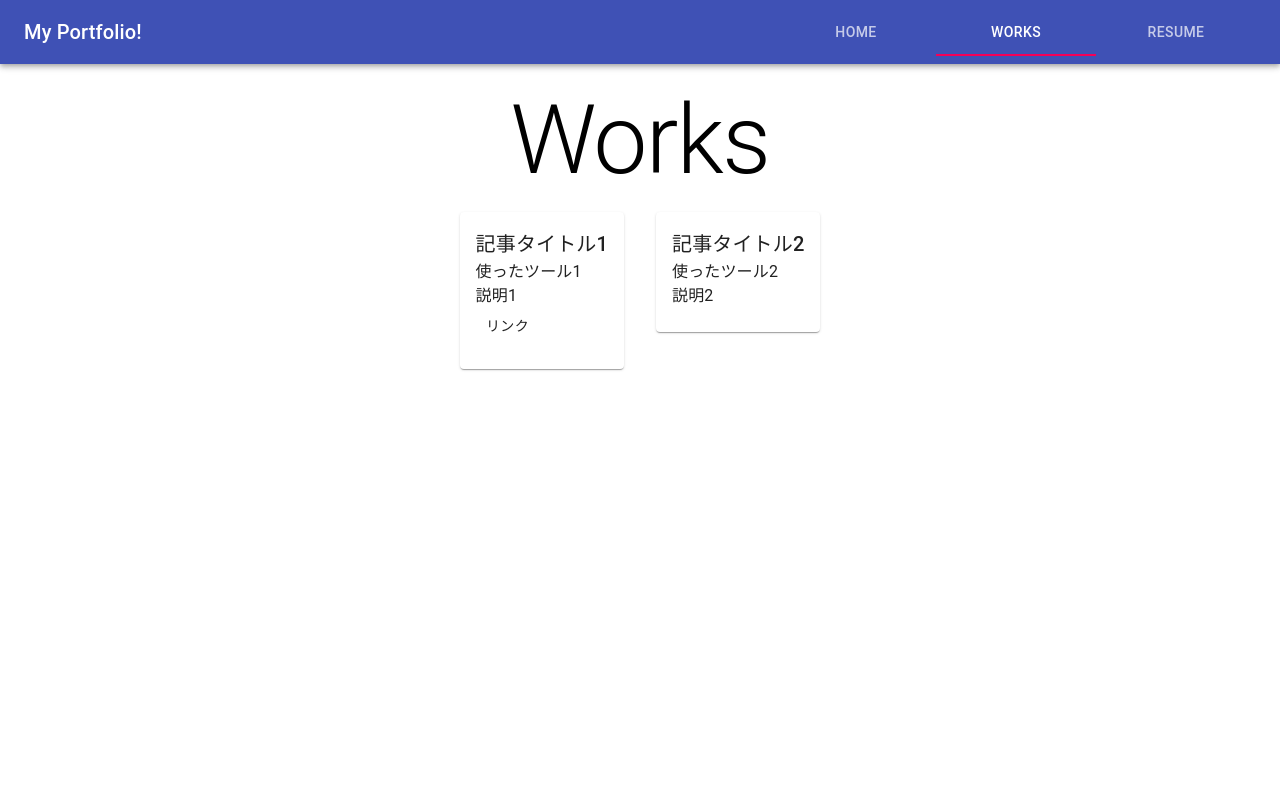
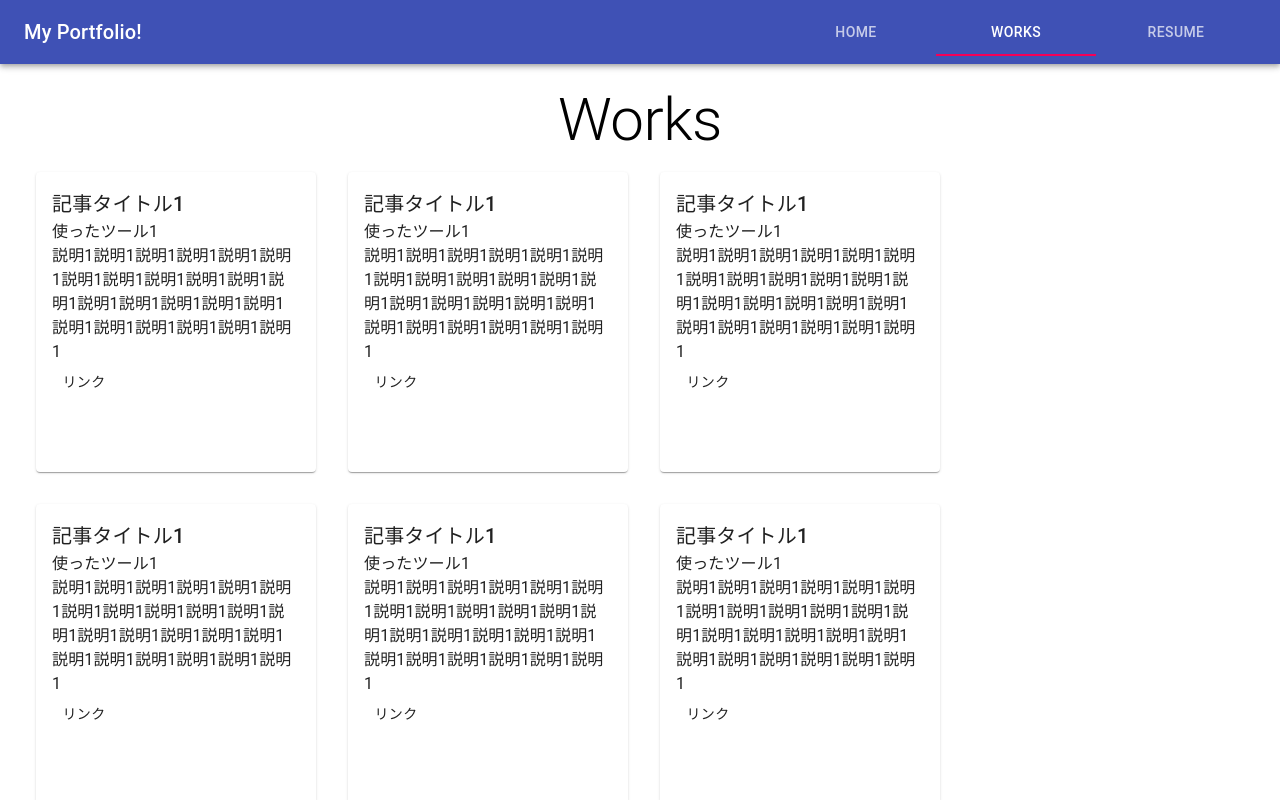
Before and after one commit to iteduki/react-portfolio, a React (Create React App) app: page / in a window 1280 px wide. Both pictures are taken after a click on the tab "WORKS". Shown: the top 800 px of the page. Built offline with nearby package versions, Linux system fonts and the light colour scheme.

Commit message:
多数のコンテンツの表示調整

```diff
--- a/src/pages/Works.tsx
+++ b/src/pages/Works.tsx
@@ -25,10 +25,14 @@ const useStyles = makeStyles({
   },
   cardBox: {
     display: "flex",
-    flexWrap: "wrap"
+    flexWrap: "wrap",
+    alignItems: "center",
+    maxWidth: (300 + 16) * 4
   },
   card: {
-    padding: 16
+    margin: 16,
+    height: 300,
+    width: 280
   }
 })
 
@@ -36,12 +40,11 @@ export default function Works() {
   const classes = useStyles()
   return (
     <Box className={classes.works}>
-      <Typography variant="h1">Works</Typography>
+      <Typography variant="h2">Works</Typography>
       <Box className={classes.cardBox}>
         {contents.map((item: Contents, key) => {
           return (
-            <Box className={classes.card}>
-              <Card>
+            <Card className={classes.card}>
               <CardContent>
                 <Typography variant="h6">{item.title}</Typography>
                 <Typography variant="body1">
@@ -60,7 +63,6 @@ export default function Works() {
                 ) : null}
               </CardContent>
             </Card>
-            </Box>
           )
         })}
       </Box>
--- a/src/pages/WorksComponent/contents.json
+++ b/src/pages/WorksComponent/contents.json
@@ -2,9 +2,58 @@
   {
     "title": "記事タイトル1",
     "tools": "使ったツール1",
-    "description": "説明1",
+    "description": "説明1説明1説明1説明1説明1説明1説明1説明1説明1説明1説明1説明1説明1説明1説明1説明1説明1説明1説明1説明1説明1説明1説明1",
     "href": "https://google.com"
   },
+  {
+    "title": "記事タイトル1",
+    "tools": "使ったツール1",
+    "description": "説明1説明1説明1説明1説明1説明1説明1説明1説明1説明1説明1説明1説明1説明1説明1説明1説明1説明1説明1説明1説明1説明1説明1",
+    "href": "https://google.com"
+  },
+  {
+    "title": "記事タイトル1",
+    "tools": "使ったツール1",
+    "description": "説明1説明1説明1説明1説明1説明1説明1説明1説明1説明1説明1説明1説明1説明1説明1説明1説明1説明1説明1説明1説明1説明1説明1",
+    "href": "https://google.com"
+  },
+  {
+    "title": "記事タイトル1",
+    "tools": "使ったツール1",
+    "description": "説明1説明1説明1説明1説明1説明1説明1説明1説明1説明1説明1説明1説明1説明1説明1説明1説明1説明1説明1説明1説明1説明1説明1",
+    "href": "https://google.com"
+  },
+  {
+    "title": "記事タイトル1",
+    "tools": "使ったツール1",
+    "description": "説明1説明1説明1説明1説明1説明1説明1説明1説明1説明1説明1説明1説明1説明1説明1説明1説明1説明1説明1説明1説明1説明1説明1",
+    "href": "https://google.com"
+  },
+  {
+    "title": "記事タイトル1",
+    "tools": "使ったツール1",
+    "description": "説明1説明1説明1説明1説明1説明1説明1説明1説明1説明1説明1説明1説明1説明1説明1説明1説明1説明1説明1説明1説明1説明1説明1",
+    "href": "https://google.com"
+  },
+  {
+    "title": "記事タイトル1",
+    "tools": "使ったツール1",
+    "description": "説明1説明1説明1説明1説明1説明1説明1説明1説明1説明1説明1説明1説明1説明1説明1説明1説明1説明1説明1説明1説明1説明1説明1",
+    "href": "https://google.com"
+  },
+  {
+    "title": "記事タイトル1",
+    "tools": "使ったツール1",
+    "description": "説明1説明1説明1説明1説明1説明1説明1説明1説明1説明1説明1説明1説明1説明1説明1説明1説明1説明1説明1説明1説明1説明1説明1",
+    "href": "https://google.com"
+  },
+  {
+    "title": "記事タイトル1",
+    "tools": "使ったツール1",
+    "description": "説明1説明1説明1説明1説明1説明1説明1説明1説明1説明1説明1説明1説明1説明1説明1説明1説明1説明1説明1説明1説明1説明1説明1",
+    "href": "https://google.com"
+  },
+
   {
     "title": "記事タイトル2",
     "tools": "使ったツール2",
```
Lines whose indentation alone changed are shown as unchanged.
